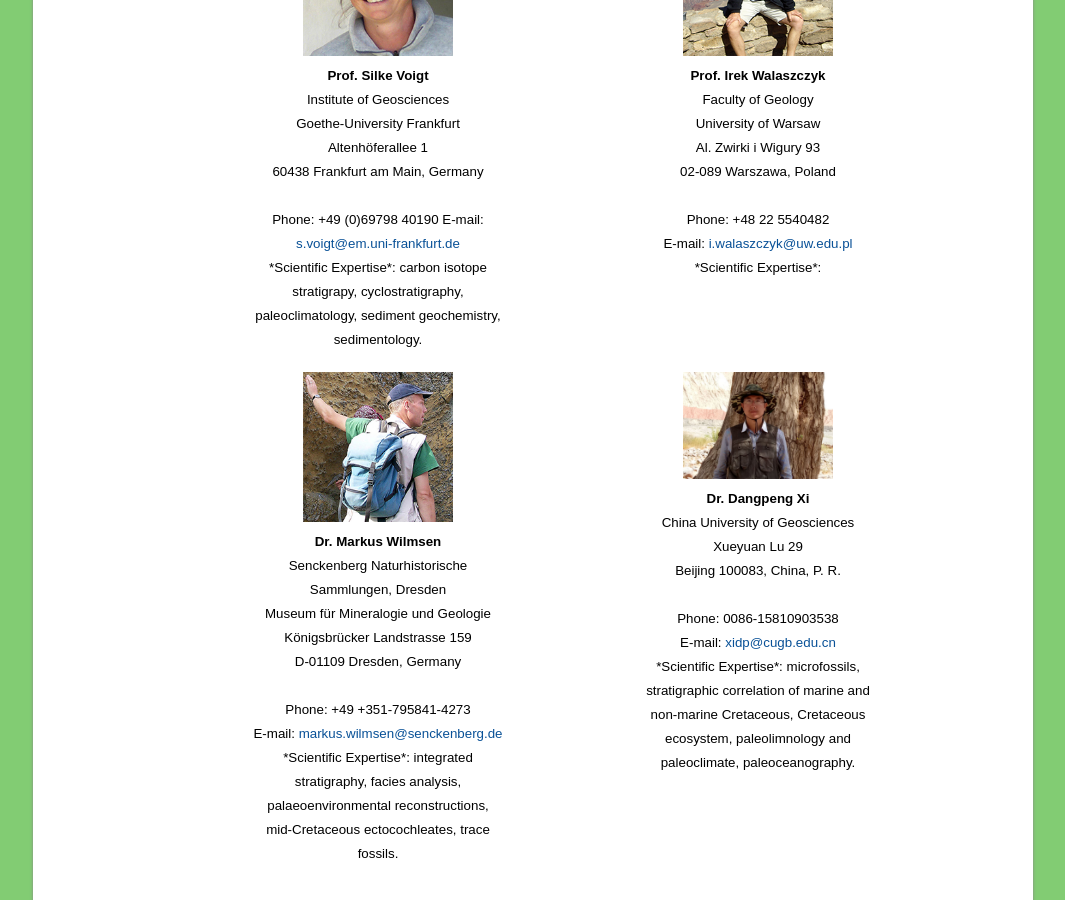
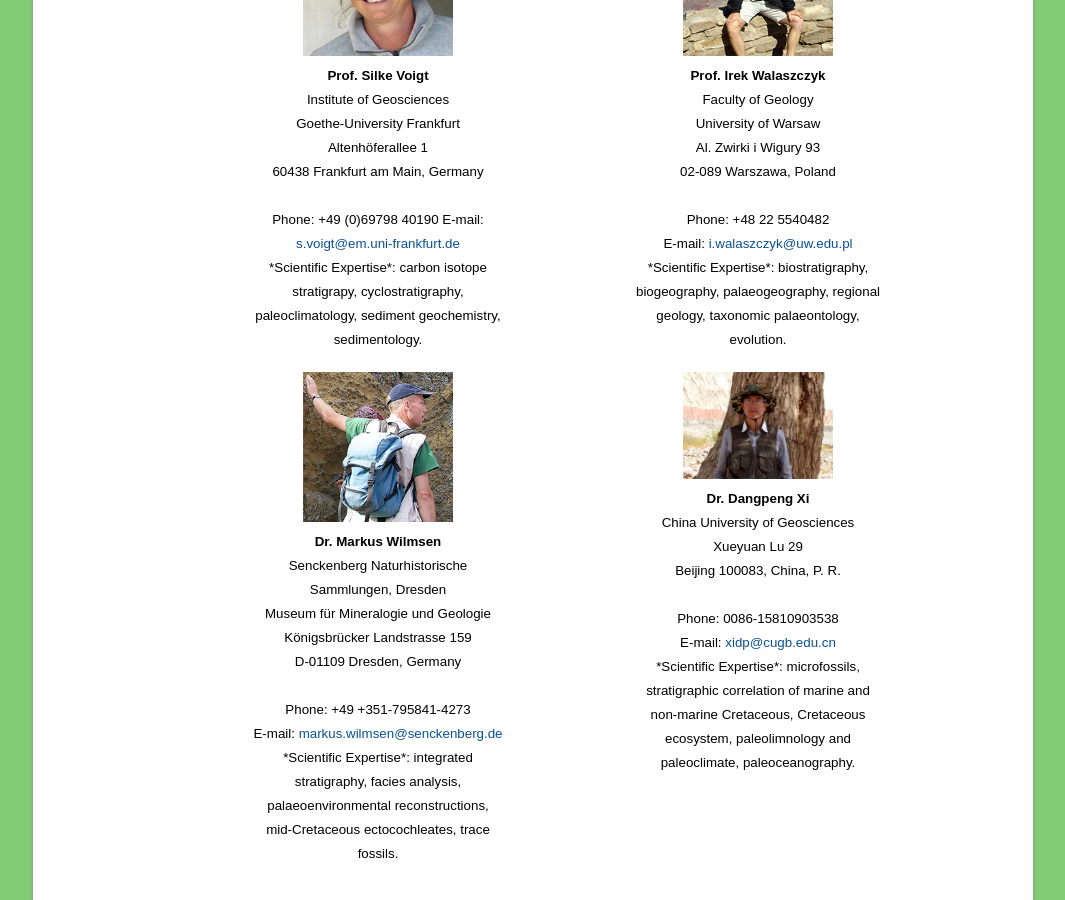
Before and after one commit to i-c-stratigraphy/subcommission-cretaceous, a Jekyll site: the page built from pages/members.md, in a window 1280 px wide and 900 px high, scrolled down 3950 px. Shown: the whole window, without its empty margins (107-1172 px from the left). Built offline with Jekyll 4.4.1, drawn with Linux system fonts in a browser that asks for light colours.

Commit message:
Update members.md

```diff
--- a/pages/members.md
+++ b/pages/members.md
@@ -204,7 +204,7 @@ permalink: /members
         Phone: +48 22 5540482<br />
         E-mail: <a href="mailto:i.walaszczyk@uw.edu.pl">i.walaszczyk@uw.edu.pl</a>
          <br />
-        *Scientific Expertise*:
+        *Scientific Expertise*: biostratigraphy, biogeography, palaeogeography, regional geology, taxonomic palaeontology, evolution.
     </div>
     <div class="person" style="grid-row:9; grid-column:1;">
         <img src="images/person-wilmsen.jpg" style="width:150px;" alt="Wilmsen" /><br />
```
